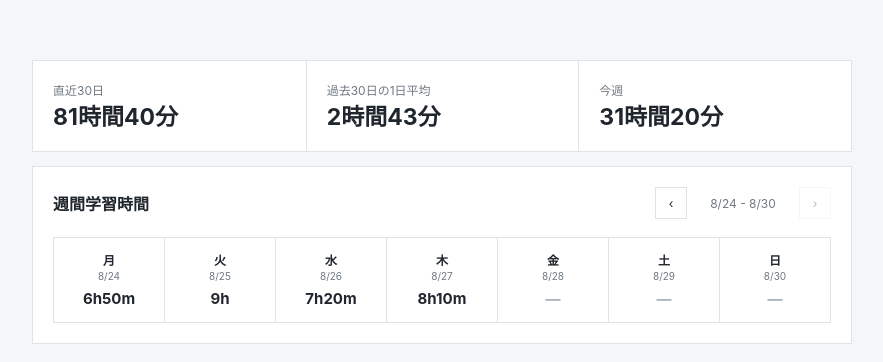
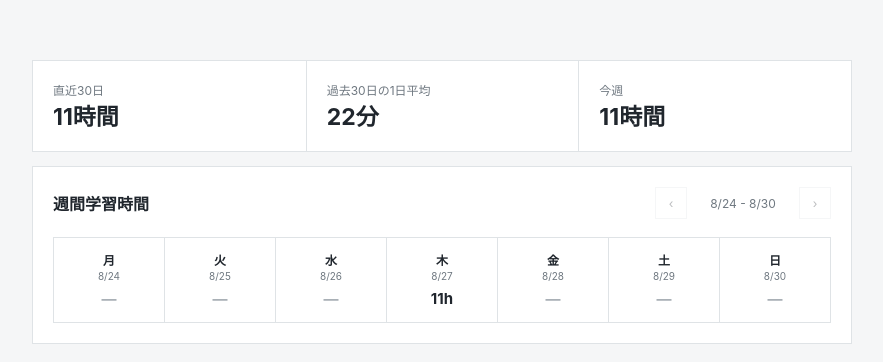
Before and after one commit to iwatuka/studytime, a plain HTML site: page index.html in a window 1280 px wide. Shown: the part 198-560 px from the top of the page, without its empty margins (198-1081 px from the left). Drawn offline with Linux system fonts and the light colour scheme.

Commit message:
Update index.html

```diff
--- a/index.html
+++ b/index.html
@@ -50,17 +50,8 @@
   -->
   <script>
     const STUDY_DATA = [
-      { date: "2026-08-17", time: "7:40" },
-      { date: "2026-08-18", time: "8:20" },
-      { date: "2026-08-19", time: "6:50" },
-      { date: "2026-08-20", time: "9:10" },
-      { date: "2026-08-21", time: "8:00" },
-      { date: "2026-08-22", time: "5:30" },
-      { date: "2026-08-23", time: "4:50" },
-      { date: "2026-08-24", time: "6:50" },
-      { date: "2026-08-25", time: "9:00" },
-      { date: "2026-08-26", time: "7:20" },
-      { date: "2026-08-27", time: "8:10" }
+      { date: "2026-08-27", time: "11:00" },
+
     ];
   </script>
   <script src="script.js"></script>
```
